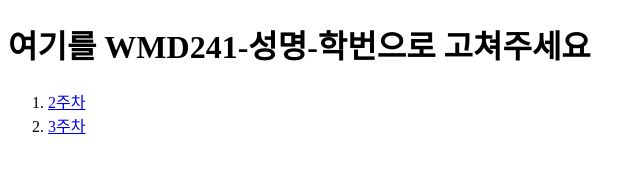
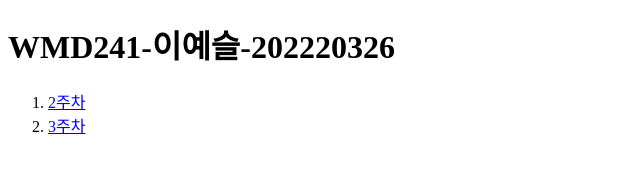
Before and after one commit to LeeYeSeulll/WMD241_202220326, a plain HTML site: page index.html in a window 1280 px wide. Shown: the whole page, without its empty margins (0-644 px from the left). Drawn offline with Linux system fonts and the light colour scheme.

Commit message:
새 출발

```diff
--- a/index.html
+++ b/index.html
@@ -3,10 +3,10 @@
   <head>
     <meta charset="UTF-8" />
     <meta name="viewport" content="width=device-width, initial-scale=1.0" />
-    <title>여기를 WMD241-성명-학번으로 고쳐주세요</title>
+    <title>WMD241-이예슬-202220326</title>
   </head>
   <body>
-    <h1>여기를 WMD241-성명-학번으로 고쳐주세요</h1>
+    <h1>WMD241-이예슬-202220326</h1>
     <ol>
       <li><a href="./src/w2/index.html">2주차</a></li>
       <li><a href="./src/w3/index.html">3주차</a></li>
```
